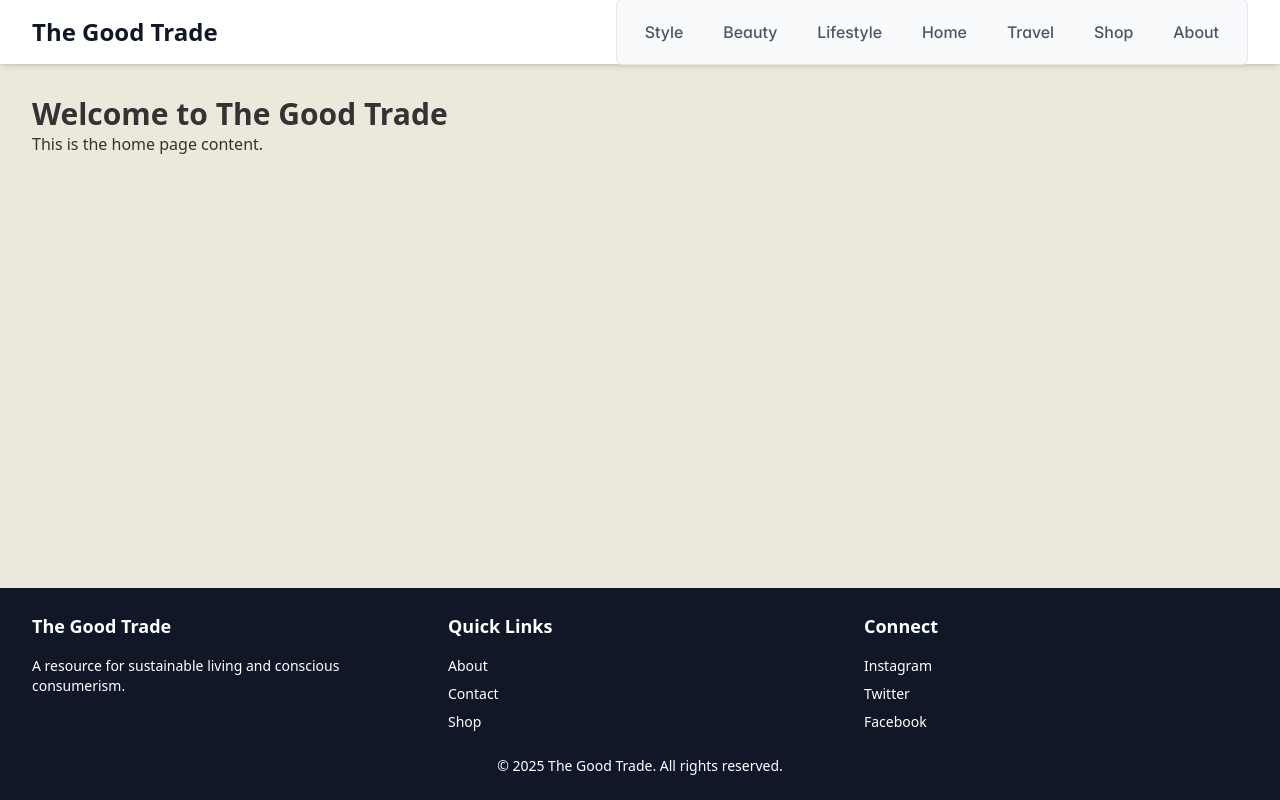
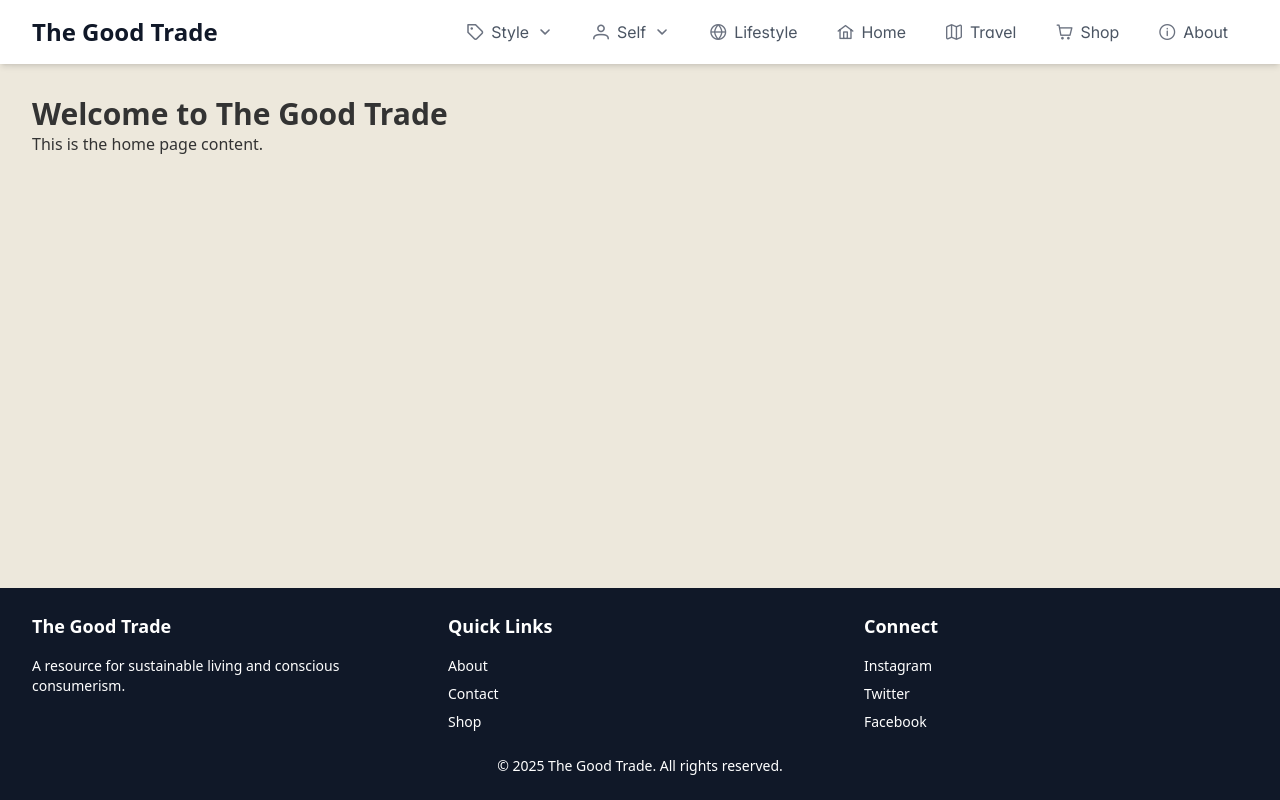
Before and after one commit to vakhoa4875/home-blog, a React (Vite) app: page / in a window 1280 px wide. Built offline with nearby package versions, Linux system fonts and the light colour scheme.

Commit message:
feat: enhance responsive design with custom breakpoints and update navigation links

```diff
--- a/src/App.css
+++ b/src/App.css
@@ -3,13 +3,40 @@
 @layer tailwind-base, primereact, tailwind-utilities;
 
 @import 'primereact/resources/themes/lara-light-indigo/theme.css' layer(primereact);
-@import './custom-theme.css'; /* Custom theme overrides */
+@import './custom-theme.css';
+/* Custom theme overrides */
 
-@layer tailwind-base {
-  @tailwind base;
+.custom\:block {
+  @media (width >=1040px) {
+    display: block;
+  }
 }
 
-@layer tailwind-utilities {
-  @tailwind components;
-  @tailwind utilities;
+.custom\:hidden {
+  @media (width >=1040px) {
+    display: none;
+  }
 }
+
+/* Panel Menu Styles */
+.p-panelmenu .p-panelmenu-header .p-panelmenu-header-content {
+  border: none !important;
+  background: white;
+  border-radius: 0.375rem;
+  transition: none;
+}
+
+.p-panelmenu .p-panelmenu-content {
+  border: none !important;
+}
+
+/* Menubar Styles */
+.p-menubar {
+  border: none !important;
+  background-color: white !important;
+  padding: 0 !important;
+}
+
+.p-menubar .p-submenu-list {
+  width: max-content !important;
+}
--- a/src/components/Footer.tsx
+++ b/src/components/Footer.tsx
@@ -1,4 +1,5 @@
 import React from 'react';
+import { Link } from 'react-router-dom';
 
 const Footer: React.FC = () => {
   return (
@@ -14,17 +15,17 @@ const Footer: React.FC = () => {
           <div>
             <h3 className="text-lg font-semibold mb-4">Quick Links</h3>
             <ul className="text-sm space-y-2">
-              <li><a href="#" className="hover:underline">About</a></li>
-              <li><a href="#" className="hover:underline">Contact</a></li>
-              <li><a href="#" className="hover:underline">Shop</a></li>
+              <li><Link to="/about" className="hover:underline">About</Link></li>
+              <li><Link to="/contact" className="hover:underline">Contact</Link></li>
+              <li><Link to="/shop" className="hover:underline">Shop</Link></li>
             </ul>
           </div>
           <div>
             <h3 className="text-lg font-semibold mb-4">Connect</h3>
             <ul className="text-sm space-y-2">
-              <li><a href="#" className="hover:underline">Instagram</a></li>
-              <li><a href="#" className="hover:underline">Twitter</a></li>
-              <li><a href="#" className="hover:underline">Facebook</a></li>
+              <li><Link to="/instagram" className="hover:underline">Instagram</Link></li>
+              <li><Link to="/twitter" className="hover:underline">Twitter</Link></li>
+              <li><Link to="/facebook" className="hover:underline">Facebook</Link></li>
             </ul>
           </div>
         </div>
--- a/src/components/Navbar.tsx
+++ b/src/components/Navbar.tsx
@@ -1,26 +1,80 @@
 import { Button } from 'primereact/button';
 import { Menubar } from 'primereact/menubar';
 import { MenuItem } from 'primereact/menuitem';
+import { PanelMenu } from 'primereact/panelmenu';
 import { Sidebar } from 'primereact/sidebar';
-import React, { JSX, useState } from 'react';
+import React, { useState } from 'react';
 import { Link } from 'react-router-dom';
 
-export type navbarProps = {
-  label: string;
-  url: string;
-  template: (item: MenuItem) => JSX.Element;
-};
-
-export const menuItems: navbarProps[] = [
-  { label: 'Style', url: '#', template: (item: MenuItem) => <Link to={item.url ?? '#'} className="p-menuitem-link text-gray-700 hover:text-gray-900 font-medium px-4 py-2">{item.label}</Link> },
-  { label: 'Beauty', url: '#', template: (item: MenuItem) => <Link to={item.url ?? '#'} className="p-menuitem-link text-gray-700 hover:text-gray-900 font-medium px-4 py-2">{item.label}</Link> },
-  { label: 'Lifestyle', url: '#', template: (item: MenuItem) => <Link to={item.url ?? '#'} className="p-menuitem-link text-gray-700 hover:text-gray-900 font-medium px-4 py-2">{item.label}</Link> },
-  { label: 'Home', url: '#', template: (item: MenuItem) => <Link to={item.url ?? '#'} className="p-menuitem-link text-gray-700 hover:text-gray-900 font-medium px-4 py-2">{item.label}</Link> },
-  { label: 'Travel', url: '#', template: (item: MenuItem) => <Link to={item.url ?? '#'} className="p-menuitem-link text-gray-700 hover:text-gray-900 font-medium px-4 py-2">{item.label}</Link> },
-  { label: 'Shop', url: '#', template: (item: MenuItem) => <Link to={item.url ?? '#'} className="p-menuitem-link text-gray-700 hover:text-gray-900 font-medium px-4 py-2">{item.label}</Link> },
-  { label: 'About', url: '#', template: (item: MenuItem) => <Link to={item.url ?? '#'} className="p-menuitem-link text-gray-700 hover:text-gray-900 font-medium px-4 py-2">{item.label}</Link> },
+export const menuItems: MenuItem[] = [
+  {
+    label: 'Style',
+    icon: 'pi pi-tag',
+    items: [
+      {
+        label: 'Fashion',
+        icon: 'pi pi-shopping-cart',
+        url: '/fashion',
+      },
+      {
+        label: 'Beauty',
+        icon: 'pi pi-sparkles',
+        url: '/jewelry',
+      },
+    ]
+  },
+  {
+    label: 'Self',
+    icon: 'pi pi-user',
+    items: [
+      {
+        label: 'Wellness',
+        icon: 'pi pi-heart',
+        url: '/wellness',
+      },
+      {
+        label: 'Work & Money',
+        icon: 'pi pi-money-bill',
+        url: '/work-money',
+      },
+      {
+        label: 'Relationships',
+        icon: 'pi pi-users',
+        url: '/relationships',
+      },
+      {
+        label: 'Parenthood',
+        icon: 'pi pi-users',
+        url: '/parenthood',
+      },
+    ]
+  },
+  {
+    label: 'Lifestyle',
+    icon: 'pi pi-globe',
+    url: '/lifestyle',
+  },
+  {
+    label: 'Home',
+    icon: 'pi pi-home',
+    url: '/',
+  },
+  {
+    label: 'Travel',
+    icon: 'pi pi-map',
+    url: '/travel',
+  },
+  {
+    label: 'Shop',
+    icon: 'pi pi-shopping-cart',
+    url: '/shop',
+  },
+  {
+    label: 'About',
+    icon: 'pi pi-info-circle',
+    url: '/about',
+  },
 ];
-
 const Navbar: React.FC = () => {
   const [sidebarVisible, setSidebarVisible] = useState(false);
 
@@ -33,13 +87,12 @@ const Navbar: React.FC = () => {
               The Good Trade
             </Link>
           </div>
-          <div className="hidden md:block">
+          <div className="hidden custom:block">
             <Menubar
               model={menuItems}
-              className="border-none bg-transparent p-0"
             />
           </div>
-          <div className="md:hidden">
+          <div className="custom:hidden">
             <Button
               icon="pi pi-bars"
               className="p-button-text p-button-plain text-gray-700"
@@ -55,19 +108,7 @@ const Navbar: React.FC = () => {
         className="w-64"
       >
         <h2 className="text-xl font-bold mb-4">The Good Trade</h2>
-        <ul className="flex flex-col gap-4">
-          {menuItems.map((item, index) => (
-            <li key={index}>
-              <Link
-                to={item.url}
-                className="text-gray-700 hover:text-gray-900 font-medium"
-                onClick={() => setSidebarVisible(false)}
-              >
-                {item.label}
-              </Link>
-            </li>
-          ))}
-        </ul>
+        <PanelMenu model={menuItems}></PanelMenu>
       </Sidebar>
     </nav>
   );
--- a/src/components/menuItems.ts
+++ /dev/null
@@ -1,22 +0,0 @@
-import { Button } from 'primereact/button';
-import { Menubar } from 'primereact/menubar';
-import { MenuItem } from 'primereact/menuitem';
-import { Sidebar } from 'primereact/sidebar';
-import React, { useState, JSX } from 'react';
-import { Link } from 'react-router-dom';
-
-export type navbarProps = {
-  label: string;
-  url: string;
-  template: (item: MenuItem) => JSX.Element;
-};
-
-  export const menuItems: navbarProps[] = [
-    { label: 'Style', url: '#', template: (item: MenuItem) => <Link to={item.url ?? '#'} className="p-menuitem-link text-gray-700 hover:text-gray-900 font-medium px-4 py-2">{item.label}</Link> },
-    { label: 'Beauty', url: '#', template: (item: MenuItem) => <Link to={item.url ?? '#'} className="p-menuitem-link text-gray-700 hover:text-gray-900 font-medium px-4 py-2">{item.label}</Link> },
-    { label: 'Lifestyle', url: '#', template: (item: MenuItem) => <Link to={item.url ?? '#'} className="p-menuitem-link text-gray-700 hover:text-gray-900 font-medium px-4 py-2">{item.label}</Link> },
-    { label: 'Home', url: '#', template: (item: MenuItem) => <Link to={item.url ?? '#'} className="p-menuitem-link text-gray-700 hover:text-gray-900 font-medium px-4 py-2">{item.label}</Link> },
-    { label: 'Travel', url: '#', template: (item: MenuItem) => <Link to={item.url ?? '#'} className="p-menuitem-link text-gray-700 hover:text-gray-900 font-medium px-4 py-2">{item.label}</Link> },
-    { label: 'Shop', url: '#', template: (item: MenuItem) => <Link to={item.url ?? '#'} className="p-menuitem-link text-gray-700 hover:text-gray-900 font-medium px-4 py-2">{item.label}</Link> },
-    { label: 'About', url: '#', template: (item: MenuItem) => <Link to={item.url ?? '#'} className="p-menuitem-link text-gray-700 hover:text-gray-900 font-medium px-4 py-2">{item.label}</Link> },
-  ];
--- /dev/null
+++ b/tailwind.config.js
@@ -0,0 +1,10 @@
+module.exports = {
+  theme: {
+    extend: {
+      screens: {
+        'custom': '961px', // Custom breakpoint at 961px
+      },
+    },
+  },
+  plugins: [],
+};
```
